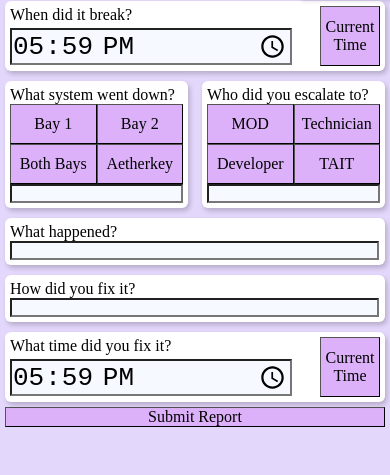
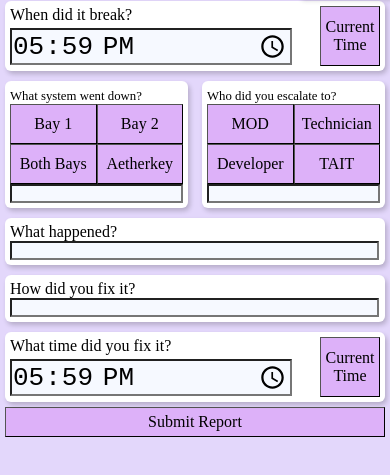
Before and after one commit to jumpflightsupport/jumpflightsupport.github.io, a plain HTML site: page index.html in a window 390 px wide. Shown: the part 59-534 px from the top of the page. Drawn offline with nearby package versions, Linux system fonts and the light colour scheme.

Commit message:
change h7.split-box-title text size past 480

```diff
--- a/Script.js
+++ b/Script.js
@@ -6,6 +6,7 @@ function SubmitButtonClicked(id) {
 
     form.submit();
 
+    alert("Report Submitted");
     // Reset all data other than the name
     form.reset();
     nameInput.value = savedName;
--- a/Style.css
+++ b/Style.css
@@ -175,6 +175,7 @@ input.other-button {
 #submit-button {
     display: block;
     width: calc(100% - 10px);
+    height: 30px;
     margin-left: 5px;
     margin-right: 5px;
 }
@@ -185,4 +186,8 @@ input.other-button {
         padding-left: 10px;
         width: calc(100% - 10px);
     }
+
+    h7.split-box-title {
+        font-size: .8em;
+    }
 }
--- a/index.html
+++ b/index.html
@@ -35,7 +35,7 @@
         </div>
 
         <div class="question-box split-box">
-            <h7 for="system">What system went down?<h7><br>
+            <h7 class="split-box-title">What system went down?</h7><br>
 
             <div id="system-buttons">
                 <button class="system-button" type="button" id="bay1" onclick="systemButtonClicked(this, 'system')">Bay 1</button>
@@ -48,7 +48,7 @@
         </div>
 
         <div class="question-box split-box">
-            <h7 for="escalate">Who did you escalate to?</h7><br>
+            <h7 class="split-box-title">Who did you escalate to?</h7><br>
 
             <div id="system-buttons">
                 <button class="system-button" type="button" id="mod" onclick="systemButtonClicked(this, 'escalate')">MOD</button>
```
